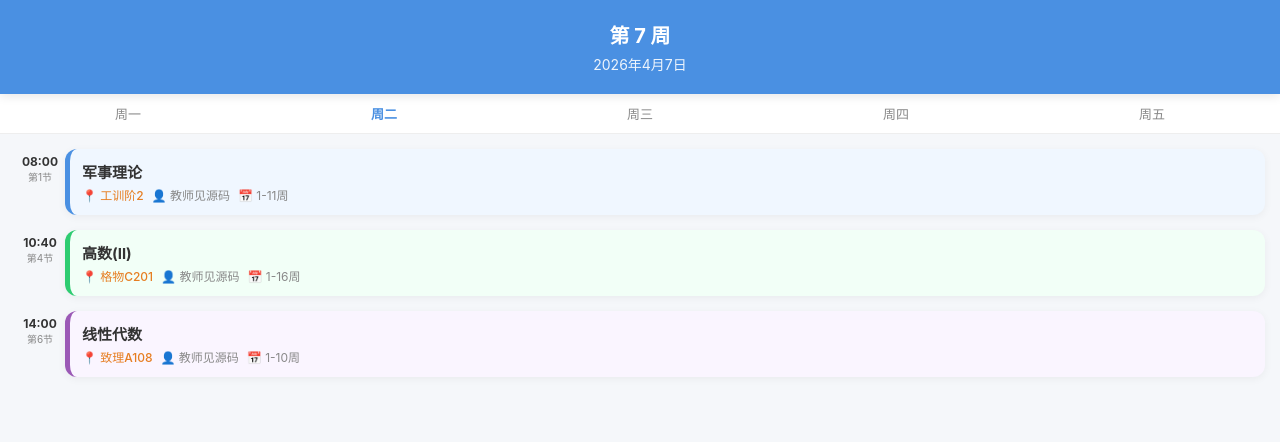
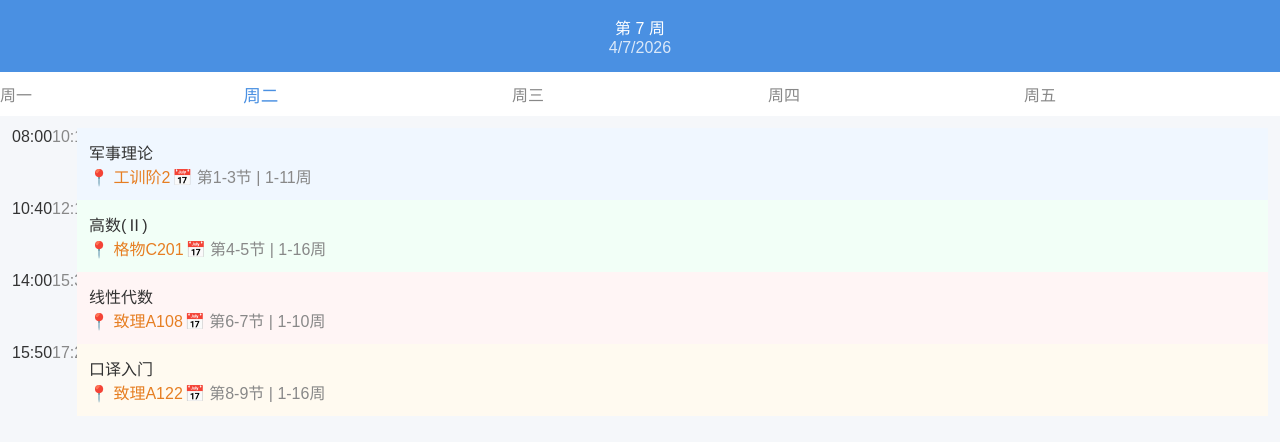
Before and after one commit to xiaoji00000/kebiao, a plain HTML site: page index.html in a window 1280 px wide. Drawn offline with Linux system fonts and the light colour scheme.

Commit message:
Update index.html

```diff
--- a/index.html
+++ b/index.html
@@ -3,170 +3,88 @@
 <head>
     <meta charset="UTF-8">
     <meta name="viewport" content="width=device-width, initial-scale=1.0, maximum-scale=1.0, user-scalable=no">
-    <title>曾文林的极客课表</title>
+    <title>曾文林的硬核课表</title>
     <style>
-        :root {
-            --primary: #4a90e2;
-            --bg: #f5f7fa;
-            --card-bg: #ffffff;
-            --text: #333;
-            --sec-text: #888;
-        }
-        * { box-sizing: border-box; margin: 0; padding: 0; font-family: -apple-system, sans-serif; }
-        body { background: var(--bg); color: var(--text); padding-bottom: 20px; }
-
-        /* 顶部导航 */
-        .header {
-            background: var(--primary);
-            color: white;
-            padding: 20px 15px;
-            text-align: center;
-            position: sticky;
-            top: 0;
-            z-index: 100;
-            box-shadow: 0 2px 10px rgba(0,0,0,0.1);
-        }
-        .week-info { font-size: 20px; font-weight: bold; margin-bottom: 5px; }
-        .date-info { font-size: 14px; opacity: 0.9; }
-
-        /* 星期横廊 */
-        .day-bar {
-            display: flex;
-            background: #fff;
-            padding: 10px 0;
-            border-bottom: 1px solid #eee;
-            position: sticky;
-            top: 85px;
-            z-index: 99;
-        }
-        .day-item {
-            flex: 1;
-            text-align: center;
-            font-size: 13px;
-            color: var(--sec-text);
-        }
-        .day-item.active { color: var(--primary); font-weight: bold; }
-
-        /* 课表主体 */
-        .schedule-container { padding: 10px; display: flex; flex-direction: row; overflow-x: auto; gap: 10px; }
-        .day-column { min-width: 100%; } /* 移动端一屏幕显示一天 */
-
-        /* 卡片样式 */
-        .slot { margin-bottom: 15px; display: flex; position: relative; }
-        .time-axis {
-            width: 50px;
-            font-size: 12px;
-            color: var(--sec-text);
-            display: flex;
-            flex-direction: column;
-            align-items: center;
-            padding-top: 5px;
-        }
-        .time-node { font-weight: bold; color: var(--text); }
-
-        .course-card {
-            flex: 1;
-            background: var(--card-bg);
-            border-radius: 12px;
-            padding: 12px;
-            border-left: 5px solid var(--primary);
-            box-shadow: 0 2px 8px rgba(0,0,0,0.05);
-        }
-        .c-name { font-weight: bold; font-size: 15px; margin-bottom: 4px; display: block; }
-        .c-info { font-size: 12px; color: var(--sec-text); display: flex; gap: 8px; flex-wrap: wrap; }
-        .c-loc { color: #e67e22; font-weight: 500; }
-
-        /* 颜色区分 */
-        .color-blue { border-left-color: #4a90e2; background: #f0f7ff; }
-        .color-red { border-left-color: #e74c3c; background: #fff5f5; }
-        .color-green { border-left-color: #2ecc71; background: #f2fff7; }
-        .color-orange { border-left-color: #f39c12; background: #fffaf0; }
-        .color-purple { border-left-color: #9b59b6; background: #faf5ff; }
+        :root { --primary: #4a90e2; --bg: #f5f7fa; --card: #fff; --text: #333; --sec: #888; }
+        * { box-sizing: border-box; margin: 0; padding: 0; font-family: sans-serif; }
+        body { background: var(--bg); color: var(--text); padding_bottom: 20px; }
+        .header { background: var(--primary); color: #fff; padding: 15px; text-align: center; position: sticky; top: 0; z_index: 100; }
+        .week_info { font_size: 18px; font_weight: bold; margin_bottom: 4px; }
+        .date_info { font_size: 12px; opacity: 0.8; }
+        .day_bar { display: flex; background: #fff; padding: 10px 0; border_bottom: 1px solid #eee; position: sticky; top: 72px; z_index: 99; }
+        .day_item { flex: 1; text_align: center; font_size: 13px; color: var(--sec); cursor: pointer; transition: 0.2s; }
+        .day_item.active { color: var(--primary); font_weight: bold; transform: scale(1.1); }
+        .schedule_body { padding: 12px; }
+        .slot { margin_bottom: 12px; display: flex; animation: fadeIn 0.3s ease; }
+        @keyframes fadeIn { from { opacity: 0; transform: translateY(10px); } to { opacity: 1; transform: translateY(0); } }
+        .time_axis { width: 65px; font_size: 11px; color: var(--sec); display: flex; flex_direction: column; align_items: center; padding_top: 4px; }
+        .time_start { font_weight: bold; color: var(--text); font_size: 13px; }
+        .course_card { flex: 1; background: var(--card); border_radius: 10px; padding: 12px; border_left: 4px solid var(--primary); box_shadow: 0 2px 6px rgba(0,0,0,0.05); }
+        .c_name { font_weight: bold; font_size: 15px; margin_bottom: 4px; display: block; }
+        .c_info { font_size: 11px; color: var(--sec); display: flex; flex_direction: column; gap: 2px; }
+        .c_loc { color: #e67e22; font_weight: bold; }
+        .color1 { border_left_color: #4a90e2; background: #f0f7ff; }
+        .color2 { border_left_color: #e74c3c; background: #fff5f5; }
+        .color3 { border_left_color: #2ecc71; background: #f2fff7; }
+        .color4 { border_left_color: #f39c12; background: #fffaf0; }
+        .color5 { border_left_color: #9b59b6; background: #faf5ff; }
     </style>
 </head>
 <body>
-
 <div class="header">
-    <div class="week-info" id="current-week-display">第 1 周</div>
-    <div class="date-info" id="today-date">2026年4月7日</div>
+    <div class="week_info" id="week_display">第 7 周</div>
+    <div class="date_info" id="date_display">2026年4月7日</div>
 </div>
-
-<div class="day-bar" id="day-bar">
-    <div class="day-item">周一</div>
-    <div class="day-item">周二</div>
-    <div class="day-item">周三</div>
-    <div class="day-item">周四</div>
-    <div class="day-item">周五</div>
+<div class="day_bar" id="day_bar">
+    <div class="day_item" onclick="switchDay(1)">周一</div>
+    <div class="day_item" onclick="switchDay(2)">周二</div>
+    <div class="day_item" onclick="switchDay(3)">周三</div>
+    <div class="day_item" onclick="switchDay(4)">周四</div>
+    <div class="day_item" onclick="switchDay(5)">周五</div>
 </div>
-
-<div id="schedule-body" style="padding: 15px;">
-    </div>
-
+<div id="schedule_body" class="schedule_body"></div>
 <script>
-    // 1. 核心时间逻辑
-    const START_DATE = new Date('2026-02-23'); // 2026春季开学周一
+    const START = new Date('2026/02/23');
     const now = new Date();
-    const diffTime = now - START_DATE;
-    const currentWeek = Math.max(1, Math.ceil(diffTime / (7 * 24 * 60 * 60 * 1000)));
-    const currentDay = now.getDay() === 0 ? 7 : now.getDay(); // 1至7
-
-    document.getElementById('current-week-display').innerText = `第 ${currentWeek} 周`;
-    document.getElementById('today-date').innerText = now.toLocaleDateString('zh-CN', {year:'numeric', month:'long', day:'numeric'});
-
-    // 2. 原始数据 (基于你的源码 kb.txt)
-    const rawData = [
-        { name: "军事理论", loc: "工训阶2", day: 2, start: 1, end: 3, weeks: [1,11], time: "08:00", cls: "color-blue" },
-        { name: "图学基础", loc: "致理A104", day: 1, start: 4, end: 5, weeks: [1,6], time: "10:40", cls: "color-orange" },
-        { name: "图学基础", loc: "致理A104", day: 3, start: 4, end: 5, weeks: [1,6], time: "10:40", cls: "color-orange" },
-        { name: "高数(Ⅱ)", loc: "格物C201", day: 1, start: 8, end: 10, weeks: [1,16], time: "15:50", cls: "color-green" },
-        { name: "高数(Ⅱ)", loc: "格物C201", day: 2, start: 4, end: 5, weeks: [1,16], time: "10:40", cls: "color-green" },
-        { name: "线性代数", loc: "致理A108", day: 2, start: 6, end: 7, weeks: [1,10], time: "14:00", cls: "color-purple" },
-        { name: "大学物理(Ⅰ)", loc: "格物C301", day: 3, start: 1, end: 3, weeks: [1,12], time: "08:00", cls: "color-red" },
-        { name: "程序设计(Ⅱ)", loc: "致真A216", day: 1, start: 6, end: 7, weeks: [1,12], time: "14:00", cls: "color-blue" },
-        { name: "近现代史纲要", loc: "致道A106", day: 4, start: 1, end: 3, weeks: [1,14], time: "08:00", cls: "color-orange" },
-        { name: "体育(Ⅱ)", loc: "跑道", day: 5, start: 8, end: 9, weeks: [1,16], time: "15:50", cls: "color-green" }
+    const curWeek = Math.max(1, Math.ceil((now - START) / (7 * 24 * 60 * 60 * 1000)));
+    let selectedDay = now.getDay() === 0 || now.getDay() > 5 ? 1 : now.getDay();
+    const raw = [
+        { n: "图学基础", l: "致理A104", d: 1, s: 4, e: 5, w: [1,6], t: "10:40~12:15", c: "color4" },
+        { n: "程设基础(Ⅱ)", l: "致真A216", d: 1, s: 6, e: 7, w: [1,12], t: "14:00~15:35", c: "color1" },
+        { n: "高数(Ⅱ)", l: "格物C201", d: 1, s: 8, e: 10, w: [1,16], t: "15:50~18:15", c: "color3" },
+        { n: "心理健康", l: "工训阶3", d: 1, s: 11, e: 13, w: [1,6], t: "19:00~21:15", c: "color5" },
+        { n: "军事理论", l: "工训阶2", d: 2, s: 1, e: 3, w: [1,11], t: "08:00~10:15", c: "color1" },
+        { n: "高数(Ⅱ)", l: "格物C201", d: 2, s: 4, e: 5, w: [1,16], t: "10:40~12:15", c: "color3" },
+        { n: "线性代数", l: "致理A108", d: 2, s: 6, e: 7, w: [1,10], t: "14:00~15:35", c: "color2" },
+        { n: "口译入门", l: "致理A122", d: 2, s: 8, e: 9, w: [1,16], t: "15:50~17:25", c: "color4" },
+        { n: "大学物理(Ⅰ)", l: "格物C301", d: 3, s: 1, e: 3, w: [1,12], t: "08:00~10:15", c: "color2" },
+        { n: "图学基础", l: "致理A104", d: 3, s: 4, e: 5, w: [1,6], t: "10:40~12:15", c: "color4" },
+        { n: "物理辅导", l: "格物C301", d: 3, s: 6, e: 7, w: [2,10], t: "14:00~15:35", c: "color5" },
+        { n: "物理实验", l: "江阴校区", d: 3, s: 11, e: 13, w: [1,15], t: "19:00~21:15", c: "color1" },
+        { n: "史纲", l: "致道A106", d: 4, s: 1, e: 3, w: [4,4], t: "08:00~10:15", c: "color4" },
+        { n: "高数(Ⅱ)", l: "格物C201", d: 4, s: 4, e: 5, w: [1,16], t: "10:40~12:15", c: "color3" },
+        { n: "学术英语", l: "致远A108", d: 4, s: 6, e: 7, w: [1,16], t: "14:00~15:35", c: "color1" },
+        { n: "线性代数", l: "致理A108", d: 4, s: 8, e: 9, w: [1,10], t: "15:50~17:25", c: "color2" },
+        { n: "史纲", l: "致理A112", d: 5, s: 1, e: 3, w: [1,14], t: "08:00~10:15", c: "color4" },
+        { n: "大学物理(Ⅰ)", l: "格物C301", d: 5, s: 4, e: 5, w: [1,12], t: "10:40~12:15", c: "color2" },
+        { n: "形策(Ⅱ)", l: "格物C104", d: 5, s: 6, e: 7, w: [5,8], t: "14:00~15:35", c: "color5" },
+        { n: "体育(Ⅱ)", l: "运动场", d: 5, s: 8, e: 9, w: [1,16], t: "15:50~17:25", c: "color3" }
     ];
-
-    // 3. 渲染逻辑
+    function switchDay(d) { selectedDay = d; render(); }
     function render() {
-        const container = document.getElementById('schedule-body');
+        document.getElementById('week_display').innerText = `第 ${curWeek} 周`;
+        document.getElementById('date_display').innerText = now.toLocaleDateString();
+        const items = document.querySelectorAll('.day_item');
+        items.forEach((item, idx) => { item.classList.toggle('active', idx + 1 === selectedDay); });
+        const container = document.getElementById('schedule_body');
         container.innerHTML = '';
-
-        // 过滤出今天的课，且在当前周内的
-        const todayCourses = rawData.filter(c => c.day === currentDay && currentWeek >= c.weeks[0] && currentWeek <= c.weeks[1]);
-
-        if (todayCourses.length === 0) {
-            container.innerHTML = '<div style="text-align:center; padding:50px; color:#999;">今天没课，去图书馆卷代码吧</div>';
-            return;
-        }
-
-        // 按开始节次排序
-        todayCourses.sort((a, b) => a.start - b.start);
-
-        todayCourses.forEach(c => {
-            container.innerHTML += `
-                <div class="slot">
-                    <div class="time-axis">
-                        <span class="time-node">${c.time}</span>
-                        <span style="font-size:10px">第${c.start}节</span>
-                    </div>
-                    <div class="course-card ${c.cls}">
-                        <span class="c-name">${c.name}</span>
-                        <div class="c-info">
-                            <span class="c-loc">📍 ${c.loc}</span>
-                            <span>👤 教师见源码</span>
-                            <span>📅 ${c.weeks[0]}-${c.weeks[1]}周</span>
-                        </div>
-                    </div>
-                </div>
-            `;
+        const daily = raw.filter(c => c.d === selectedDay && curWeek >= c.w[0] && curWeek <= c.w[1]).sort((a,b)=>a.s - b.s);
+        if(daily.length === 0) { container.innerHTML = '<p style="text_align:center;color:#999;padding_top:40px;">今天没课，去写 LeetCode 吧</p>'; return; }
+        daily.forEach(c => {
+            const [startT, endT] = c.t.split('~');
+            container.innerHTML += `<div class="slot"><div class="time_axis"><span class="time_start">${startT}</span><span style="font_size:9px;">${endT}</span></div><div class="course_card ${c.c}"><span class="c_name">${c.n}</span><div class="c_info"><span class="c_loc">📍 ${c.l}</span><span>📅 第${c.s}-${c.e}节 | ${c.w[0]}-${c.w[1]}周</span></div></div></div>`;
         });
-
-        // 高亮周几
-        const barItems = document.querySelectorAll('.day-item');
-        if (currentDay <= 5) barItems[currentDay - 1].classList.add('active');
     }
-
     render();
 </script>
 </body>
```
